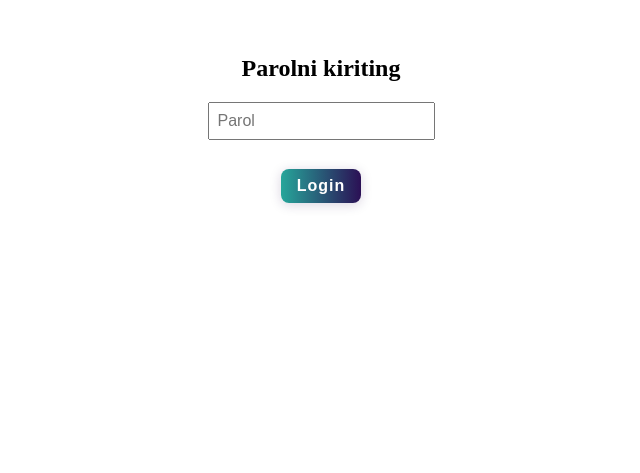
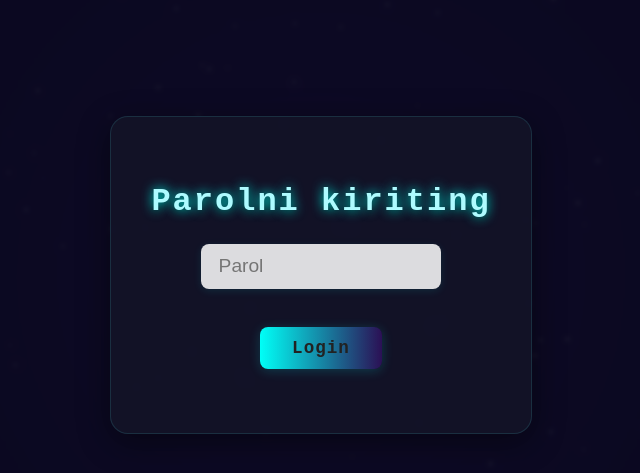
Before and after one commit to aruzikulov/trading-pattern-matcher, a React (Create React App) app: page / in a window 1280 px wide. Shown: the part 125-598 px from the top of the page, without its empty margins (319-959 px from the left). Built offline with nearby package versions, Linux system fonts and the light colour scheme; what chartjs-chart-financial would draw is missing.

Commit message:
parol page bg changed

```diff
--- a/src/App.css
+++ b/src/App.css
@@ -69,3 +69,79 @@ button:hover {
   background: linear-gradient(90deg, #2b1055 0%, #26a69a 100%);
   transform: translateY(-2px) scale(1.04);
 }
+
+.login-overlay {
+  position: fixed;
+  top: 0;
+  left: 0;
+  width: 100vw;
+  height: 100vh;
+  background: rgba(10, 10, 30, 0.88); /* deep blue/black with opacity */
+  display: flex;
+  align-items: center;
+  justify-content: center;
+  z-index: 100;
+  backdrop-filter: blur(2px);
+}
+
+.login-form {
+  background: rgba(20, 20, 40, 0.92);
+  border-radius: 18px;
+  box-shadow: 0 8px 32px 0 rgba(0,0,0,0.45);
+  padding: 2.5rem 2.5rem 2rem 2.5rem;
+  display: flex;
+  flex-direction: column;
+  align-items: center;
+  min-width: 320px;
+  max-width: 90vw;
+  border: 1.5px solid rgba(80,255,255,0.12);
+}
+
+.login-form h2 {
+  color: #aefbff;
+  font-family: 'Share Tech Mono', monospace, 'Consolas', 'Courier New', monospace;
+  font-size: 2rem;
+  margin-bottom: 1.5rem;
+  letter-spacing: 2px;
+  text-shadow: 0 0 12px #00fff7, 0 2px 8px #000;
+}
+
+.login-form input[type="password"] {
+  font-size: 1.2rem;
+  padding: 0.7rem 1.1rem;
+  margin-bottom: 1.2rem;
+  border-radius: 8px;
+  border: none;
+  outline: none;
+  background: rgba(255,255,255,0.85);
+  color: #222;
+  box-shadow: 0 2px 8px rgba(0,255,255,0.10);
+  width: 240px;
+  max-width: 80vw;
+  transition: box-shadow 0.2s;
+}
+
+.login-form input[type="password"]:focus {
+  box-shadow: 0 4px 16px #00fff7;
+}
+
+.login-form button {
+  font-size: 1.1rem;
+  font-family: 'Share Tech Mono', monospace, 'Consolas', 'Courier New', monospace;
+  font-weight: 700;
+  padding: 0.7rem 2rem;
+  border-radius: 8px;
+  border: none;
+  background: linear-gradient(90deg, #00fff7 0%, #2b1055 100%);
+  color: #222;
+  box-shadow: 0 2px 12px rgba(0,255,255,0.18);
+  cursor: pointer;
+  letter-spacing: 1px;
+  transition: background 0.2s, transform 0.1s;
+}
+
+.login-form button:hover {
+  background: linear-gradient(90deg, #2b1055 0%, #00fff7 100%);
+  color: #fff;
+  transform: translateY(-2px) scale(1.04);
+}
--- a/src/App.js
+++ b/src/App.js
@@ -52,19 +52,21 @@ const App = () => {
 
   if (!isAuthenticated) {
     return (
-      <div className="App">
-        <form onSubmit={handleLogin} style={{ display: 'flex', flexDirection: 'column', alignItems: 'center', marginTop: '20vh' }}>
+      <>
+        <GalaxyBackground />
+        <div className="login-overlay">
+          <form onSubmit={handleLogin} className="login-form">
             <h2>Parolni kiriting</h2>
             <input
               type="password"
               value={password}
               onChange={e => setPassword(e.target.value)}
               placeholder="Parol"
-            style={{ padding: '8px', fontSize: '16px', marginBottom: '10px' }}
             />
-          <button type="submit" style={{ padding: '8px 16px', fontSize: '16px' }}>Login</button>
+            <button type="submit">Login</button>
           </form>
         </div>
+      </>
     );
   }
 
```
Lines whose indentation alone changed are shown as unchanged.
